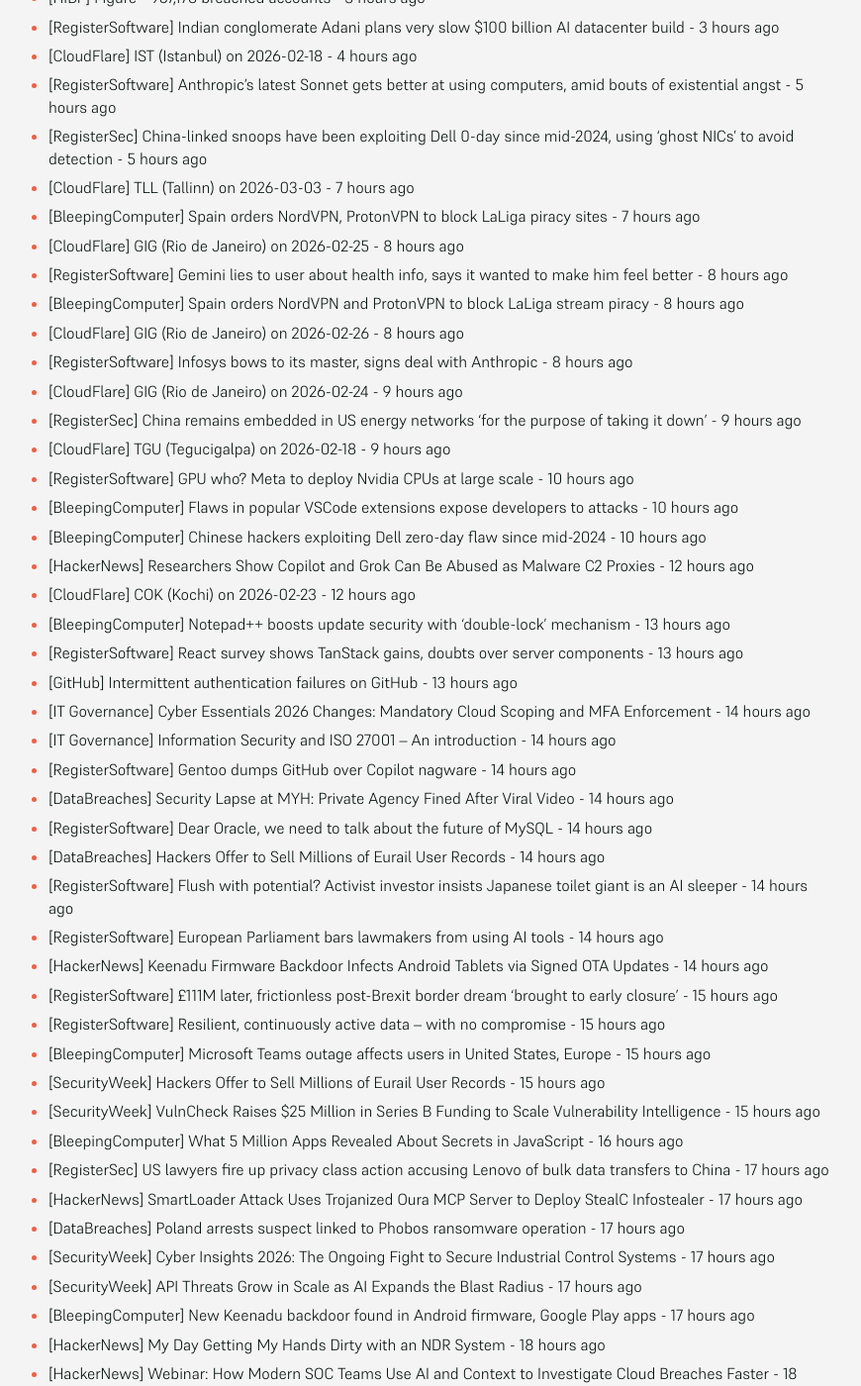
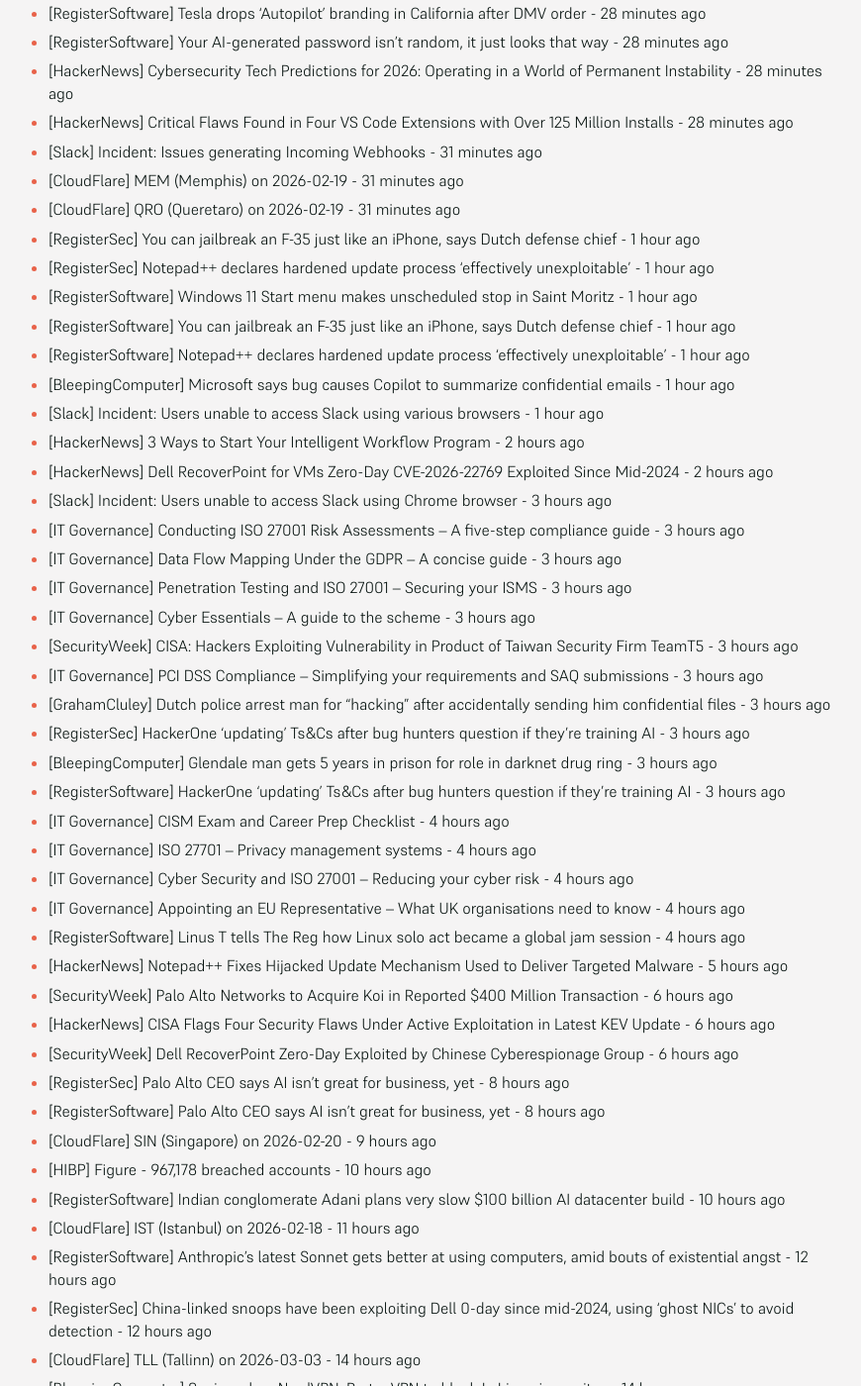
Before and after one commit to SecOpsNews/news, a Jekyll site: the page built from index.md, in a window 1280 px wide and 1400 px high, scrolled down 435 px. Shown: the whole window at 99% size, without its empty margins (215-1085 px from the left). Built offline with Jekyll 4.4.1, drawn with Linux system fonts in a browser that asks for light colours; some of the changed text lies outside the part shown.

Commit message:
New Feed

```diff
--- a/index.md
+++ b/index.md
@@ -9,74 +9,112 @@ description: Latest Updates
 
 <!-- SecOps start -->
 
-- [HackerNews] CISA Flags Four Security Flaws Under Active Exploitation in Latest KEV Update - 5 minutes ago
-- [SecurityWeek] Dell RecoverPoint Zero-Day Exploited by Chinese Cyberespionage Group - 5 minutes ago
-- [RegisterSec] Palo Alto CEO says AI isn’t great for business, yet - 2 hours ago
-- [RegisterSoftware] Palo Alto CEO says AI isn’t great for business, yet - 2 hours ago
-- [CloudFlare] SIN (Singapore) on 2026-02-20 - 2 hours ago
-- [HIBP] Figure - 967,178 breached accounts - 3 hours ago
-- [RegisterSoftware] Indian conglomerate Adani plans very slow $100 billion AI datacenter build - 3 hours ago
-- [CloudFlare] IST (Istanbul) on 2026-02-18 - 4 hours ago
-- [RegisterSoftware] Anthropic's latest Sonnet gets better at using computers, amid bouts of existential angst - 5 hours ago
-- [RegisterSec] China-linked snoops have been exploiting Dell 0-day since mid-2024, using 'ghost NICs' to avoid detection - 5 hours ago
-- [CloudFlare] TLL (Tallinn) on 2026-03-03 - 7 hours ago
-- [BleepingComputer] Spain orders NordVPN, ProtonVPN to block LaLiga piracy sites - 7 hours ago
-- [CloudFlare] GIG (Rio de Janeiro) on 2026-02-25 - 8 hours ago
-- [RegisterSoftware] Gemini lies to user about health info, says it wanted to make him feel better - 8 hours ago
-- [BleepingComputer] Spain orders NordVPN and ProtonVPN to block LaLiga stream piracy - 8 hours ago
-- [CloudFlare] GIG (Rio de Janeiro) on 2026-02-26 - 8 hours ago
-- [RegisterSoftware] Infosys bows to its master, signs deal with Anthropic - 8 hours ago
-- [CloudFlare] GIG (Rio de Janeiro) on 2026-02-24 - 9 hours ago
-- [RegisterSec] China remains embedded in US energy networks 'for the purpose of taking it down' - 9 hours ago
-- [CloudFlare] TGU (Tegucigalpa) on 2026-02-18 - 9 hours ago
-- [RegisterSoftware] GPU who? Meta to deploy Nvidia CPUs at large scale - 10 hours ago
-- [BleepingComputer] Flaws in popular VSCode extensions expose developers to attacks - 10 hours ago
-- [BleepingComputer] Chinese hackers exploiting Dell zero-day flaw since mid-2024 - 10 hours ago
-- [HackerNews] Researchers Show Copilot and Grok Can Be Abused as Malware C2 Proxies - 12 hours ago
-- [CloudFlare] COK (Kochi) on 2026-02-23 - 12 hours ago
-- [BleepingComputer] Notepad++ boosts update security with ‘double-lock’ mechanism - 13 hours ago
-- [RegisterSoftware] React survey shows TanStack gains, doubts over server components - 13 hours ago
-- [GitHub] Intermittent authentication failures on GitHub - 13 hours ago
-- [IT Governance] Cyber Essentials 2026 Changes: Mandatory Cloud Scoping and MFA Enforcement - 14 hours ago
-- [IT Governance] Information Security and ISO 27001 – An introduction - 14 hours ago
-- [RegisterSoftware] Gentoo dumps GitHub over Copilot nagware - 14 hours ago
-- [DataBreaches] Security Lapse at MYH: Private Agency Fined After Viral Video - 14 hours ago
-- [RegisterSoftware] Dear Oracle, we need to talk about the future of MySQL - 14 hours ago
-- [DataBreaches] Hackers Offer to Sell Millions of Eurail User Records - 14 hours ago
-- [RegisterSoftware] Flush with potential? Activist investor insists Japanese toilet giant is an AI sleeper - 14 hours ago
-- [RegisterSoftware] European Parliament bars lawmakers from using AI tools - 14 hours ago
-- [HackerNews] Keenadu Firmware Backdoor Infects Android Tablets via Signed OTA Updates - 14 hours ago
-- [RegisterSoftware] £111M later, frictionless post-Brexit border dream 'brought to early closure' - 15 hours ago
-- [RegisterSoftware] Resilient, continuously active data – with no compromise - 15 hours ago
-- [BleepingComputer] Microsoft Teams outage affects users in United States, Europe - 15 hours ago
-- [SecurityWeek] Hackers Offer to Sell Millions of Eurail User Records - 15 hours ago
-- [SecurityWeek] VulnCheck Raises $25 Million in Series B Funding to Scale Vulnerability Intelligence - 15 hours ago
-- [BleepingComputer] What 5 Million Apps Revealed About Secrets in JavaScript - 16 hours ago
-- [RegisterSec] US lawyers fire up privacy class action accusing Lenovo of bulk data transfers to China - 17 hours ago
-- [HackerNews] SmartLoader Attack Uses Trojanized Oura MCP Server to Deploy StealC Infostealer - 17 hours ago
-- [DataBreaches] Poland arrests suspect linked to Phobos ransomware operation - 17 hours ago
-- [SecurityWeek] Cyber Insights 2026: The Ongoing Fight to Secure Industrial Control Systems - 17 hours ago
-- [SecurityWeek] API Threats Grow in Scale as AI Expands the Blast Radius - 17 hours ago
-- [BleepingComputer] New Keenadu backdoor found in Android firmware, Google Play apps - 17 hours ago
-- [HackerNews] My Day Getting My Hands Dirty with an NDR System - 18 hours ago
-- [HackerNews] Webinar: How Modern SOC Teams Use AI and Context to Investigate Cloud Breaches Faster - 18 hours ago
-- [SecurityWeek] Man Linked to Phobos Ransomware Arrested in Poland - 18 hours ago
-- [RegisterSoftware] CIOs told: Prove your AI pays off – or pay the price - 18 hours ago
-- [RegisterSec] Polish cops nab 47-year-old man in Phobos ransomware raid - 18 hours ago
-- [RegisterSoftware] Gentoo moves to Codeberg from GitHub after airing Copilot concerns - 18 hours ago
-- [RegisterSec] UK.gov launches cyber 'lockdown' campaign as 80% of orgs still leave door open - 19 hours ago
-- [BleepingComputer] Poland arrests suspect linked to Phobos ransomware operation - 19 hours ago
-- [RegisterSec] Ireland joins regulator smackdown after X's Grok AI accused of undressing people - 20 hours ago
-- [SecurityWeek] 3 Threat Groups Started Targeting ICS/OT in 2025: Dragos - 20 hours ago
-- [RegisterSoftware] Capita taps Microsoft Copilot to dig it out from UK pensions backlog - 20 hours ago
-- [RegisterSoftware] Ireland joins regulator smackdown after X's Grok AI accused of undressing people - 20 hours ago
-- [IT Governance] Cyber Essentials Plus: 5 Steps to Advanced Certification - 21 hours ago
-- [HackerNews] Microsoft Finds “Summarize with AI” Prompts Manipulating Chatbot Recommendations - 21 hours ago
-- [BleepingComputer] Ireland now also investigating X over Grok-made sexual images - 21 hours ago
-- [RegisterSoftware] GitHub previews Agentic Workflows as part of continuous AI concept - 21 hours ago
-- [SecurityWeek] Password Managers Vulnerable to Vault Compromise Under Malicious Server - 22 hours ago
-- [RegisterSec] MoD ticks shopping list as PM considers weapons budget boost - 22 hours ago
-- [HackerNews] Apple Tests End-to-End Encrypted RCS Messaging in iOS 26.4 Developer Beta - 23 hours ago
+- [RegisterSec] Your AI-generated password isn't random, it just looks that way - 28 minutes ago
+- [BleepingComputer] Data breach at fintech firm Figure affects nearly 1 million accounts - 28 minutes ago
+- [SecurityWeek] Vulnerabilities in Popular PDF Platforms Allowed Account Takeover, Data Exfiltration - 28 minutes ago
+- [RegisterSoftware] Godot maintainers struggle with 'draining and demoralizing' AI slop submissions - 28 minutes ago
+- [RegisterSoftware] Tesla drops 'Autopilot' branding in California after DMV order - 28 minutes ago
+- [RegisterSoftware] Your AI-generated password isn't random, it just looks that way - 28 minutes ago
+- [HackerNews] Cybersecurity Tech Predictions for 2026: Operating in a World of Permanent Instability - 28 minutes ago
+- [HackerNews] Critical Flaws Found in Four VS Code Extensions with Over 125 Million Installs - 28 minutes ago
+- [Slack] Incident: Issues generating Incoming Webhooks - 31 minutes ago
+- [CloudFlare] MEM (Memphis) on 2026-02-19 - 31 minutes ago
+- [CloudFlare] QRO (Queretaro) on 2026-02-19 - 31 minutes ago
+- [RegisterSec] You can jailbreak an F-35 just like an iPhone, says Dutch defense chief - 1 hour ago
+- [RegisterSec] Notepad++ declares hardened update process 'effectively unexploitable' - 1 hour ago
+- [RegisterSoftware] Windows 11 Start menu makes unscheduled stop in Saint Moritz - 1 hour ago
+- [RegisterSoftware] You can jailbreak an F-35 just like an iPhone, says Dutch defense chief - 1 hour ago
+- [RegisterSoftware] Notepad++ declares hardened update process 'effectively unexploitable' - 1 hour ago
+- [BleepingComputer] Microsoft says bug causes Copilot to summarize confidential emails - 1 hour ago
+- [Slack] Incident: Users unable to access Slack using various browsers - 1 hour ago
+- [HackerNews] 3 Ways to Start Your Intelligent Workflow Program - 2 hours ago
+- [HackerNews] Dell RecoverPoint for VMs Zero-Day CVE-2026-22769 Exploited Since Mid-2024 - 2 hours ago
+- [Slack] Incident: Users unable to access Slack using Chrome browser - 3 hours ago
+- [IT Governance] Conducting ISO 27001 Risk Assessments – A five-step compliance guide - 3 hours ago
+- [IT Governance] Data Flow Mapping Under the GDPR – A concise guide - 3 hours ago
+- [IT Governance] Penetration Testing and ISO 27001 – Securing your ISMS - 3 hours ago
+- [IT Governance] Cyber Essentials – A guide to the scheme - 3 hours ago
+- [SecurityWeek] CISA: Hackers Exploiting Vulnerability in Product of Taiwan Security Firm TeamT5 - 3 hours ago
+- [IT Governance] PCI DSS Compliance – Simplifying your requirements and SAQ submissions - 3 hours ago
+- [GrahamCluley] Dutch police arrest man for “hacking” after accidentally sending him confidential files - 3 hours ago
+- [RegisterSec] HackerOne 'updating' Ts&amp;Cs after bug hunters question if they're training AI - 3 hours ago
+- [BleepingComputer] Glendale man gets 5 years in prison for role in darknet drug ring - 3 hours ago
+- [RegisterSoftware] HackerOne 'updating' Ts&amp;Cs after bug hunters question if they're training AI - 3 hours ago
+- [IT Governance] CISM Exam and Career Prep Checklist - 4 hours ago
+- [IT Governance] ISO 27701 – Privacy management systems - 4 hours ago
+- [IT Governance] Cyber Security and ISO 27001 – Reducing your cyber risk - 4 hours ago
+- [IT Governance] Appointing an EU Representative – What UK organisations need to know - 4 hours ago
+- [RegisterSoftware] Linus T tells The Reg how Linux solo act became a global jam session - 4 hours ago
+- [HackerNews] Notepad++ Fixes Hijacked Update Mechanism Used to Deliver Targeted Malware - 5 hours ago
+- [SecurityWeek] Palo Alto Networks to Acquire Koi in Reported $400 Million Transaction - 6 hours ago
+- [HackerNews] CISA Flags Four Security Flaws Under Active Exploitation in Latest KEV Update - 6 hours ago
+- [SecurityWeek] Dell RecoverPoint Zero-Day Exploited by Chinese Cyberespionage Group - 6 hours ago
+- [RegisterSec] Palo Alto CEO says AI isn’t great for business, yet - 8 hours ago
+- [RegisterSoftware] Palo Alto CEO says AI isn’t great for business, yet - 8 hours ago
+- [CloudFlare] SIN (Singapore) on 2026-02-20 - 9 hours ago
+- [HIBP] Figure - 967,178 breached accounts - 10 hours ago
+- [RegisterSoftware] Indian conglomerate Adani plans very slow $100 billion AI datacenter build - 10 hours ago
+- [CloudFlare] IST (Istanbul) on 2026-02-18 - 11 hours ago
+- [RegisterSoftware] Anthropic's latest Sonnet gets better at using computers, amid bouts of existential angst - 12 hours ago
+- [RegisterSec] China-linked snoops have been exploiting Dell 0-day since mid-2024, using 'ghost NICs' to avoid detection - 12 hours ago
+- [CloudFlare] TLL (Tallinn) on 2026-03-03 - 14 hours ago
+- [BleepingComputer] Spain orders NordVPN, ProtonVPN to block LaLiga piracy sites - 14 hours ago
+- [CloudFlare] GIG (Rio de Janeiro) on 2026-02-25 - 15 hours ago
+- [RegisterSoftware] Gemini lies to user about health info, says it wanted to make him feel better - 15 hours ago
+- [BleepingComputer] Spain orders NordVPN and ProtonVPN to block LaLiga stream piracy - 15 hours ago
+- [CloudFlare] GIG (Rio de Janeiro) on 2026-02-26 - 15 hours ago
+- [RegisterSoftware] Infosys bows to its master, signs deal with Anthropic - 15 hours ago
+- [CloudFlare] GIG (Rio de Janeiro) on 2026-02-24 - 16 hours ago
+- [RegisterSec] China remains embedded in US energy networks 'for the purpose of taking it down' - 16 hours ago
+- [CloudFlare] TGU (Tegucigalpa) on 2026-02-18 - 16 hours ago
+- [RegisterSoftware] GPU who? Meta to deploy Nvidia CPUs at large scale - 17 hours ago
+- [BleepingComputer] Flaws in popular VSCode extensions expose developers to attacks - 17 hours ago
+- [BleepingComputer] Chinese hackers exploiting Dell zero-day flaw since mid-2024 - 17 hours ago
+- [HackerNews] Researchers Show Copilot and Grok Can Be Abused as Malware C2 Proxies - 19 hours ago
+- [CloudFlare] COK (Kochi) on 2026-02-23 - 19 hours ago
+- [BleepingComputer] Notepad++ boosts update security with ‘double-lock’ mechanism - 20 hours ago
+- [RegisterSoftware] React survey shows TanStack gains, doubts over server components - 20 hours ago
+- [GitHub] Intermittent authentication failures on GitHub - 20 hours ago
+- [IT Governance] Cyber Essentials 2026 Changes: Mandatory Cloud Scoping and MFA Enforcement - 21 hours ago
+- [IT Governance] Information Security and ISO 27001 – An introduction - 21 hours ago
+- [RegisterSoftware] Gentoo dumps GitHub over Copilot nagware - 21 hours ago
+- [DataBreaches] Security Lapse at MYH: Private Agency Fined After Viral Video - 21 hours ago
+- [RegisterSoftware] Dear Oracle, we need to talk about the future of MySQL - 21 hours ago
+- [DataBreaches] Hackers Offer to Sell Millions of Eurail User Records - 21 hours ago
+- [RegisterSoftware] Flush with potential? Activist investor insists Japanese toilet giant is an AI sleeper - 21 hours ago
+- [RegisterSoftware] European Parliament bars lawmakers from using AI tools - 21 hours ago
+- [HackerNews] Keenadu Firmware Backdoor Infects Android Tablets via Signed OTA Updates - 21 hours ago
+- [RegisterSoftware] £111M later, frictionless post-Brexit border dream 'brought to early closure' - 22 hours ago
+- [RegisterSoftware] Resilient, continuously active data – with no compromise - 22 hours ago
+- [BleepingComputer] Microsoft Teams outage affects users in United States, Europe - 22 hours ago
+- [SecurityWeek] Hackers Offer to Sell Millions of Eurail User Records - 22 hours ago
+- [SecurityWeek] VulnCheck Raises $25 Million in Series B Funding to Scale Vulnerability Intelligence - 22 hours ago
+- [BleepingComputer] What 5 Million Apps Revealed About Secrets in JavaScript - 23 hours ago
+- [RegisterSec] US lawyers fire up privacy class action accusing Lenovo of bulk data transfers to China - 1 day ago
+- [HackerNews] SmartLoader Attack Uses Trojanized Oura MCP Server to Deploy StealC Infostealer - 1 day ago
+- [DataBreaches] Poland arrests suspect linked to Phobos ransomware operation - 1 day ago
+- [SecurityWeek] Cyber Insights 2026: The Ongoing Fight to Secure Industrial Control Systems - 1 day ago
+- [SecurityWeek] API Threats Grow in Scale as AI Expands the Blast Radius - 1 day ago
+- [BleepingComputer] New Keenadu backdoor found in Android firmware, Google Play apps - 1 day ago
+- [HackerNews] My Day Getting My Hands Dirty with an NDR System - 1 day ago
+- [HackerNews] Webinar: How Modern SOC Teams Use AI and Context to Investigate Cloud Breaches Faster - 1 day ago
+- [SecurityWeek] Man Linked to Phobos Ransomware Arrested in Poland - 1 day ago
+- [RegisterSoftware] CIOs told: Prove your AI pays off – or pay the price - 1 day ago
+- [RegisterSec] Polish cops nab 47-year-old man in Phobos ransomware raid - 1 day ago
+- [RegisterSoftware] Gentoo moves to Codeberg from GitHub after airing Copilot concerns - 1 day ago
+- [RegisterSec] UK.gov launches cyber 'lockdown' campaign as 80% of orgs still leave door open - 1 day ago
+- [BleepingComputer] Poland arrests suspect linked to Phobos ransomware operation - 1 day ago
+- [RegisterSec] Ireland joins regulator smackdown after X's Grok AI accused of undressing people - 1 day ago
+- [SecurityWeek] 3 Threat Groups Started Targeting ICS/OT in 2025: Dragos - 1 day ago
+- [RegisterSoftware] Capita taps Microsoft Copilot to dig it out from UK pensions backlog - 1 day ago
+- [RegisterSoftware] Ireland joins regulator smackdown after X's Grok AI accused of undressing people - 1 day ago
+- [IT Governance] Cyber Essentials Plus: 5 Steps to Advanced Certification - 1 day ago
+- [HackerNews] Microsoft Finds “Summarize with AI” Prompts Manipulating Chatbot Recommendations - 1 day ago
+- [BleepingComputer] Ireland now also investigating X over Grok-made sexual images - 1 day ago
+- [RegisterSoftware] GitHub previews Agentic Workflows as part of continuous AI concept - 1 day ago
+- [SecurityWeek] Password Managers Vulnerable to Vault Compromise Under Malicious Server - 1 day ago
+- [RegisterSec] MoD ticks shopping list as PM considers weapons budget boost - 1 day ago
+- [HackerNews] Apple Tests End-to-End Encrypted RCS Messaging in iOS 26.4 Developer Beta - 1 day ago
 - [TroyHunt] Weekly Update 491 - 1 day ago
 - [HIBP] Canada Goose - 581,877 breached accounts - 1 day ago
 - [DataBreaches] Montana hospital restores phones as cyber-related network disruptions persist - 1 day ago
@@ -129,26 +167,11 @@ description: Latest Updates
 - [RegisterSec] Open source registries don't have enough money to implement basic security - 1 day ago
 - [BleepingComputer] Passwords to passkeys: Staying ISO 27001 compliant in a passwordless era - 1 day ago
 - [HackerNews] Weekly Recap: Outlook Add-Ins Hijack, 0-Day Patches, Wormable Botnet & AI Malware - 1 day ago
-- [SecurityWeek] CISA Navigates DHS Shutdown With Reduced Staff - 1 day ago
-- [RegisterSoftware] FTC to probe whether Microsoft's cloud clout crosses the line - 1 day ago
-- [SecurityWeek] Android 17 Beta Strengthens Secure-by-Default Design for Privacy and App Security - 1 day ago
-- [RegisterSoftware] Why AI writing is so generic, boring, and dangerous: Semantic ablation - 1 day ago
-- [DataBreaches] He tried to extort the Dutch police. It didn’t work out well for him. - 1 day ago
-- [RegisterSoftware] Why does the Windows 11 taskbar hurt me like that? - 1 day ago
-- [RegisterSoftware] Google patches Chrome zero-day as in-the-wild exploits surface - 1 day ago
-- [RegisterSec] Google patches Chrome zero-day as in-the-wild exploits surface - 1 day ago
-- [HackerNews] Safe and Inclusive E‑Society: How Lithuania Is Bracing for AI‑Driven Cyber Fraud - 1 day ago
-- [BleepingComputer] CISA gives feds 3 days to patch actively exploited BeyondTrust flaw - 1 day ago
-- [SecurityWeek] Microsoft Warns of ClickFix Attack Abusing DNS Lookups - 1 day ago
-- [HackerNews] New ZeroDayRAT Mobile Spyware Enables Real-Time Surveillance and Data Theft - 1 day ago
-- [SecurityWeek] Amazon Scraps Partnership With Surveillance Company After Super Bowl Ad Backlash - 1 day ago
-- [RegisterSoftware] Price of popularity: Linux Mint's success also means maintainer stress - 1 day ago
-- [RegisterSoftware] Anthropic tries to hide Claude's AI actions. Devs hate it - 1 day ago
-- [RegisterSoftware] Digital sovereignty must define itself before it can succeed - 1 day ago
-- [BleepingComputer] Google patches first Chrome zero-day exploited in attacks this year - 1 day ago
-- [HIBP] APOIA.se - 450,764 breached accounts - 1 day ago
-- [HackerNews] New Chrome Zero-Day (CVE-2026-2441) Under Active Attack — Patch Released - 1 day ago
-- [SecurityWeek] Google Patches First Actively Exploited Chrome Zero-Day of 2026 - 1 day ago
+- [SecurityWeek] CISA Navigates DHS Shutdown With Reduced Staff - 2 days ago
+- [RegisterSoftware] FTC to probe whether Microsoft's cloud clout crosses the line - 2 days ago
+- [SecurityWeek] Android 17 Beta Strengthens Secure-by-Default Design for Privacy and App Security - 2 days ago
+- [RegisterSoftware] Why AI writing is so generic, boring, and dangerous: Semantic ablation - 2 days ago
+- [DataBreaches] He tried to extort the Dutch police. It didn’t work out well for him. - 2 days ago
 - [DataBreaches] Russian-linked hackers appear to have launched a crippling cyberattack on Western New Mexico University - 9 months ago
 - [DataBreaches] SK Telecom vows to take full responsibility for damage from recent data leak - 9 months ago
 - [HackerNews] Storm-1977 Hits Education Clouds with AzureChecker, Deploys 200+ Crypto Mining Containers - 9 months ago
```
